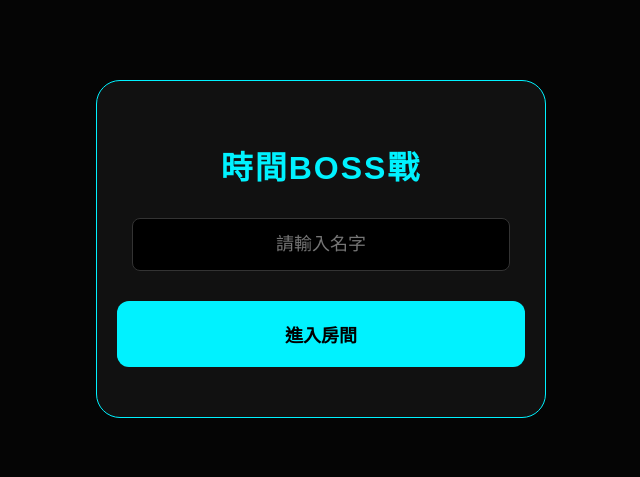
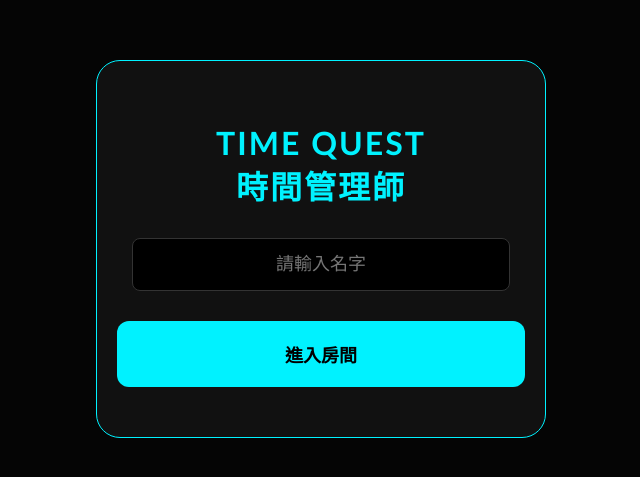
Before and after one commit to AnneL-Yu/dc-timer, a plain HTML site: page index.html in a window 1280 px wide. Shown: the part 151-628 px from the top of the page, without its empty margins (319-959 px from the left). Drawn offline with Linux system fonts and the light colour scheme; no server answers.

Commit message:
Room.html

```diff
--- a/index.html
+++ b/index.html
@@ -3,7 +3,7 @@
 <head>
     <meta charset="UTF-8">
     <meta name="viewport" content="width=device-width, initial-scale=1.0">
-    <title>時間BOSS戰</title>
+    <title>TIME QUEST</title>
     <style>
         :root { --primary: #00f2ff; --warn: #ff0000; --bg: #050505; --card: #111; --disabled: #222; }
         body { background: var(--bg); color: white; font-family: sans-serif; display: flex; justify-content: center; align-items: center; min-height: 100vh; margin: 0; }
@@ -37,7 +37,7 @@
 
 <div class="container">
     <div id="login-screen">
-        <h1 style="color:var(--primary); letter-spacing: 2px; margin-bottom: 30px;">時間BOSS戰</h1>
+        <h1 style="color:var(--primary); letter-spacing: 2px; margin-bottom: 30px; font-family: Calibri, sans-serif;">TIME QUEST<br>時間管理師</h1>
         <input type="text" id="username" placeholder="請輸入名字" maxlength="10">
         <button id="join-btn" style="background:var(--primary)">進入房間</button>
     </div>
```
